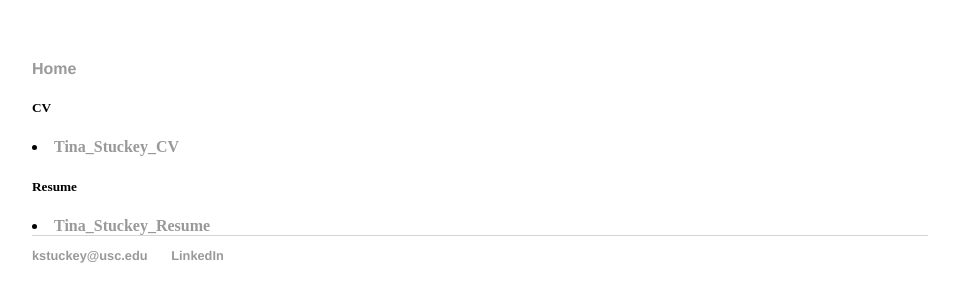
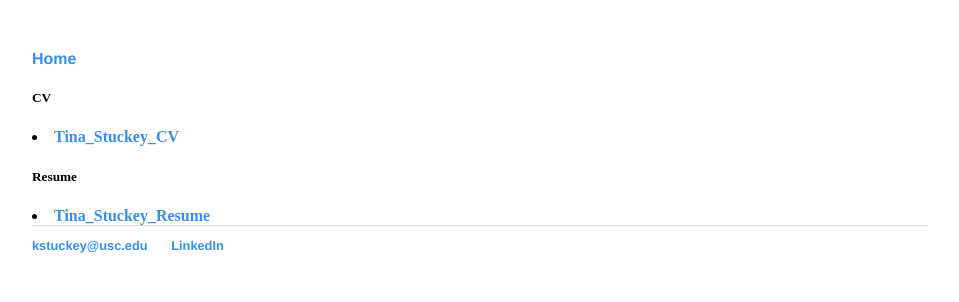
Before and after one commit to kstuckey0/kstuckey0.github.io, a Jekyll site: the page cv/index.html, which Jekyll copies as it is, in a window 1280 px wide. Shown: the top 302 px of the page, without its empty margins (160-1119 px from the left). Built offline with Jekyll 4.4.1, drawn with Linux system fonts in a browser that asks for light colours.

Commit message:
Update main.css

```diff
--- a/css/main.css
+++ b/css/main.css
@@ -1,5 +1,5 @@
 body {
-    margin: 60px auto;
+    margin: 50px auto;
     width: 70%;
 }
 nav ul, footer ul {
@@ -14,7 +14,7 @@ nav ul li, footer ul li {
 }
 a {
     text-decoration: none;
-    color: #999;
+    color: #378EEF;
 }
 a:hover {
     text-decoration: underline;
```
